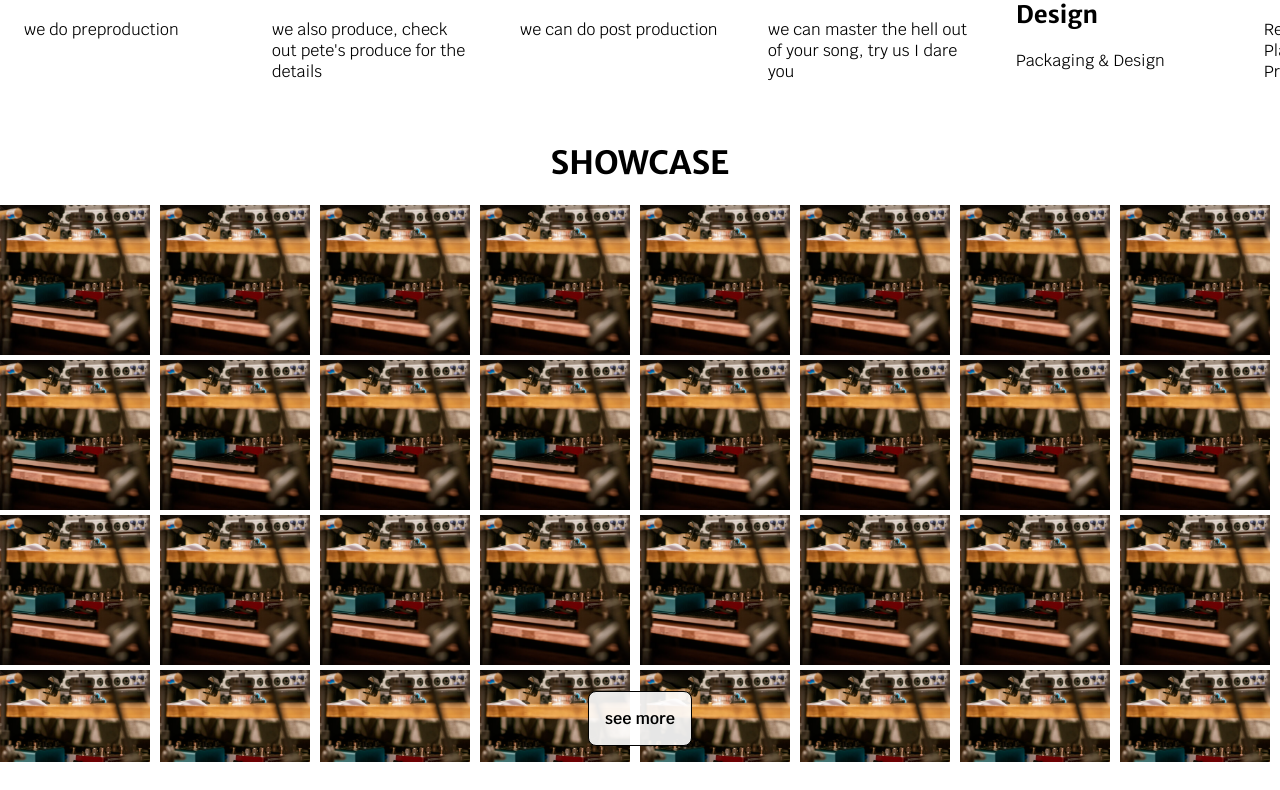
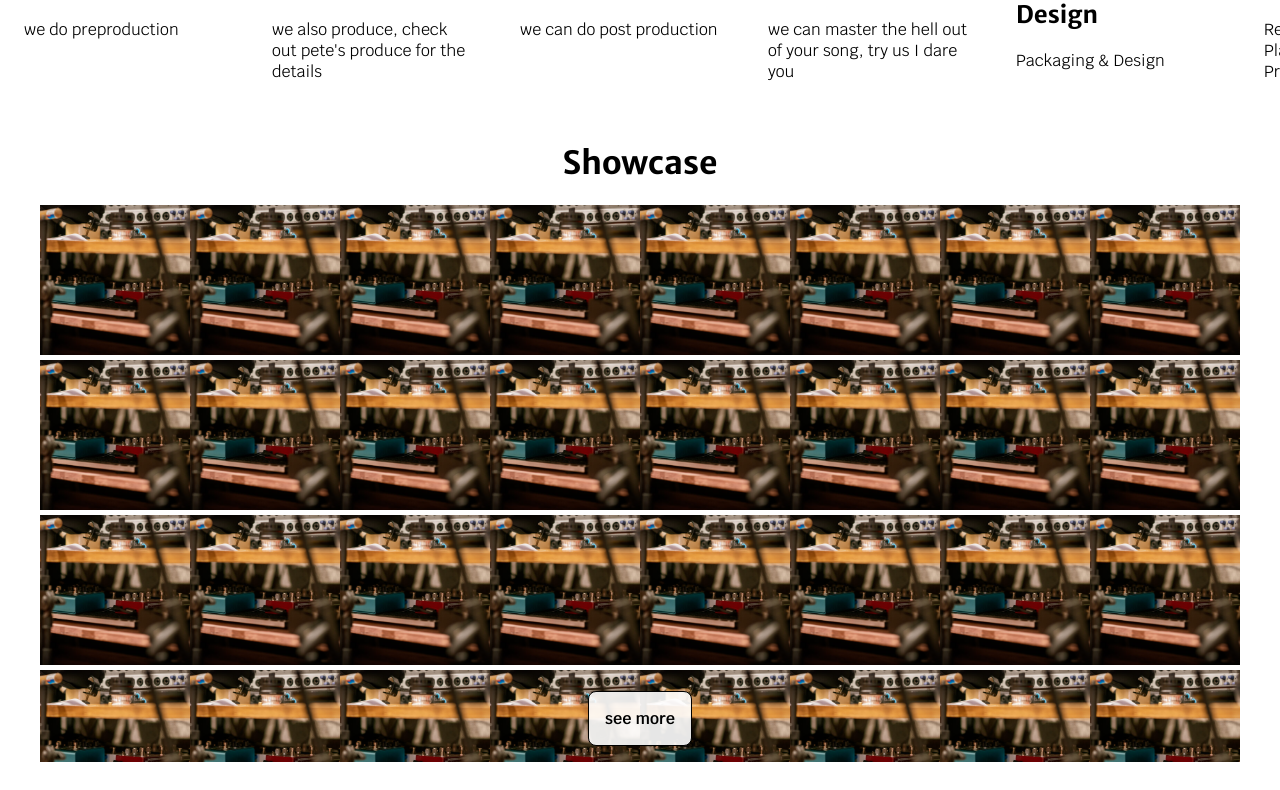
Before and after one commit to moltenot/sandbox_website, a Next.js app: page / in a window 1280 px wide. Shown: the part 1710-2500 px from the top of the page. Built offline with nearby package versions, Linux system fonts and the light colour scheme.

Commit message:
width in nextjs is a pain

```diff
--- a/components/sections/albumShowcase.js
+++ b/components/sections/albumShowcase.js
@@ -3,6 +3,7 @@ import mastering from "@/public/journey/mastering.jpg";
 import styles from "@/styles/albumShowcase.module.css";
 import SubtleButton from "../subtleButton";
 import { useState } from "react";
+import useWindowDimensions from "@/hooks/windowDimensions";
 
 const ALBUMS = [
   {
@@ -139,6 +140,15 @@ const SIZE = 150;
 
 export default function AlbumShowcase() {
   const [expanded, setExpanded] = useState(false);
+  const { height, width } = useWindowDimensions();
+
+  let columns;
+  if (width === 0) {
+    columns = 10;
+  } else {
+    columns = Math.floor(width / SIZE);
+  }
+  console.log({ columns });
   const maxHeight = "80vh";
   return (
     <>
@@ -147,6 +157,9 @@ export default function AlbumShowcase() {
           maxHeight: expanded ? "none" : maxHeight,
           overflowY: expanded ? "visible" : "hidden",
           position: "relative",
+          overflowX: "hidden",
+          marginLeft: "auto",
+          marginRight: "auto",
         }}
       >
         <div className={styles.layer2}>
@@ -158,11 +171,16 @@ export default function AlbumShowcase() {
           </div>
         </div>
 
-        <h1 className="centred">SHOWCASE</h1>
+        <h1 className="centred">Showcase</h1>
 
         <div className="hflex">
-          <div className="flex-pad" />
-          <div className={styles.container}>
+          <div className="flex-pad"/>
+          <div
+            className={styles.container}
+            style={{
+              width: width === 0 ? "auto" : `${columns * SIZE}px`,
+            }}
+          >
             {ALBUMS.map((album) => (
               <div key={album.name} className={styles.albumcontainer}>
                 <Image
--- a/hooks/windowDimensions.js
+++ b/hooks/windowDimensions.js
@@ -17,6 +17,7 @@ export default function useWindowDimensions() {
   );
 
   useEffect(() => {
+    setWindowDimensions(getWindowDimensions())
     function handleResize() {
       setWindowDimensions(getWindowDimensions());
     }
--- a/styles/albumShowcase.module.css
+++ b/styles/albumShowcase.module.css
@@ -1,13 +1,10 @@
 .albumcontainer {
-  flex: auto;
 }
 
 .container {
   display: flex;
   flex-direction: row;
   flex-wrap: wrap;
-  padding-left: auto;
-  padding-right: auto;
 }
 
 .layer2 {
```
